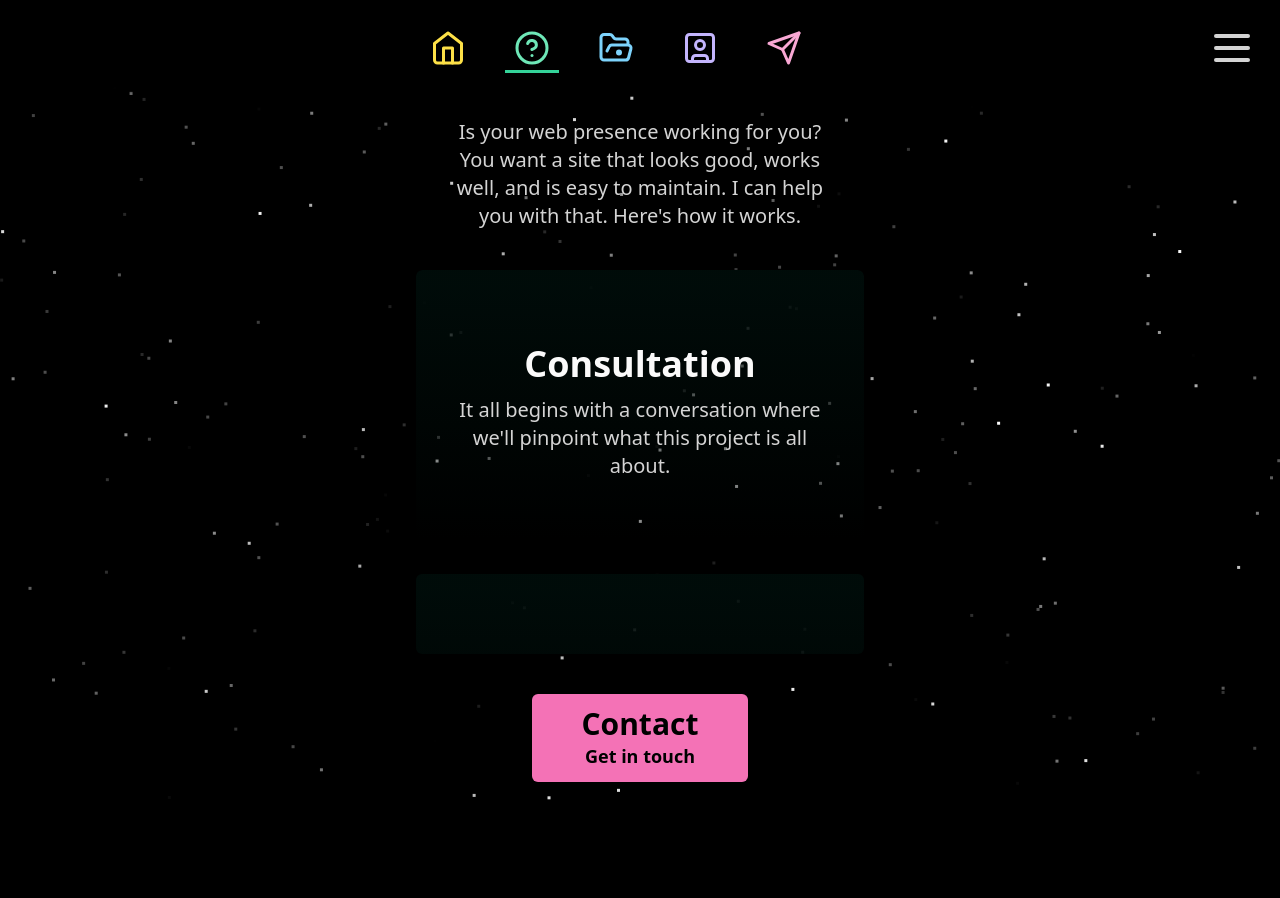
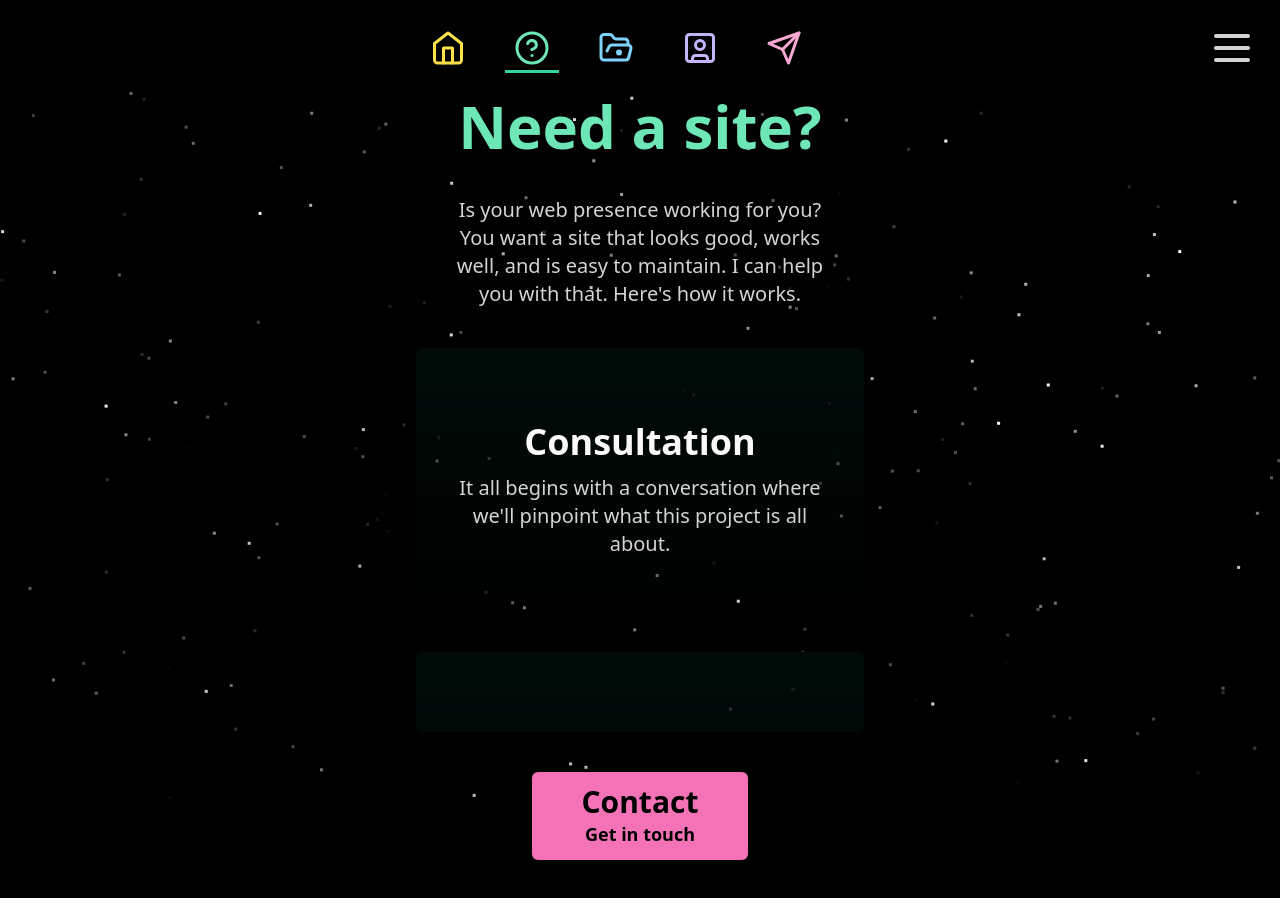
Before and after one commit to BKSchatzki/bkschatzki-dev, a React (Vite) app: page /services in a window 1280 px wide. Shown: the top 898 px of the page. Before the commit the page ends 800 px from the top, so only its background shows below. Built offline with nearby package versions, Linux system fonts and the light colour scheme.

Commit message:
Change PageWrapper height to min-height

```diff
--- a/src/components/PageWrapper.tsx
+++ b/src/components/PageWrapper.tsx
@@ -2,7 +2,7 @@ import { ReactNode } from "react";
 
 const PageWrapper = ({ children }: { children: ReactNode }) => {
   return (
-    <div className="mx-auto flex h-[100dvh] w-11/12 flex-col items-center justify-center sm:py-24">
+    <div className="mx-auto flex min-h-[100dvh] w-11/12 flex-col items-center justify-center sm:py-24">
       {children}
     </div>
   );
```
